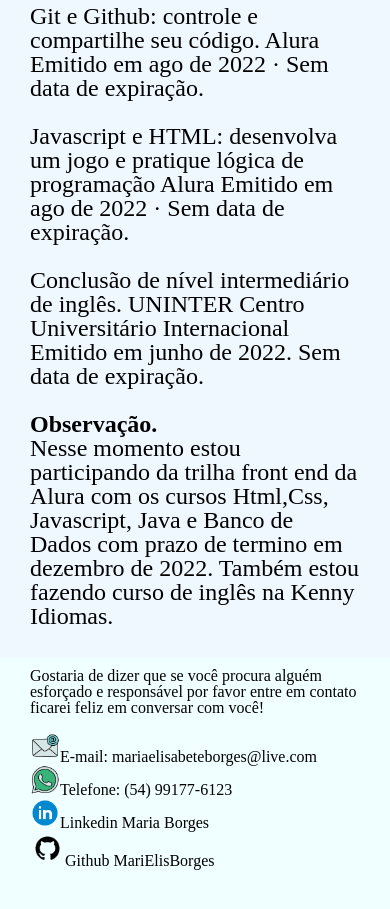
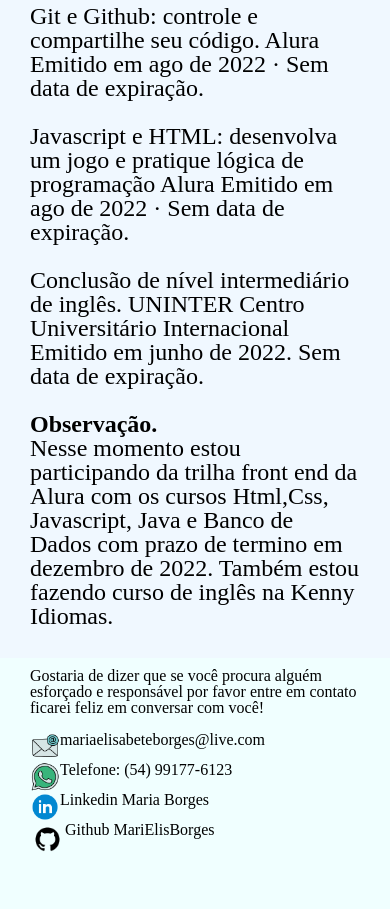
Before and after one commit to MariElisBorges/curriculo, a plain HTML site: page index.html in a window 390 px wide. Shown: the part 2190-3099 px from the top of the page. Drawn offline with Linux system fonts and the light colour scheme.

Commit message:
curriculo

```diff
--- a/index.html
+++ b/index.html
@@ -78,7 +78,7 @@
 
 
                 <p class="contatoEmail">
-                <a href="mailto:mariaelisabeteborges@live.com"> <img src="icons8-newsletter-48.png"alt="E-mail." class="email">E-mail: mariaelisabeteborges@live.com</a>
+                <a href="mailto:mariaelisabeteborges@live.com"> <img src="icons8-newsletter-48.png"alt="E-mail." class="email"> mariaelisabeteborges@live.com</a>
                 <a href=" https://wa.me/54991776123"> <img src="icons8-whatsapp-48.png" alt="Wahts" class="wats">Telefone: (54) 99177-6123</a>
                 <a href="https://www.linkedin.com/in/maria-elisa-borges/"> <img src="icons8-linkedin-circundado-48.png" alt="linkedin" class="link">Linkedin Maria Borges</a>
                 <a href="https://github.com/MariElisBorges"> <img src="icons8-github-48.png" alt="github" class="git">Github MariElisBorges</a>
--- a/style.css
+++ b/style.css
@@ -118,8 +118,7 @@ body{
         font-size: 1rem;
     }
     .rodape a {
-        display: block;
-        justify-content: center;
+        justify-content:left;
 
     }
     .conteudo{
```
